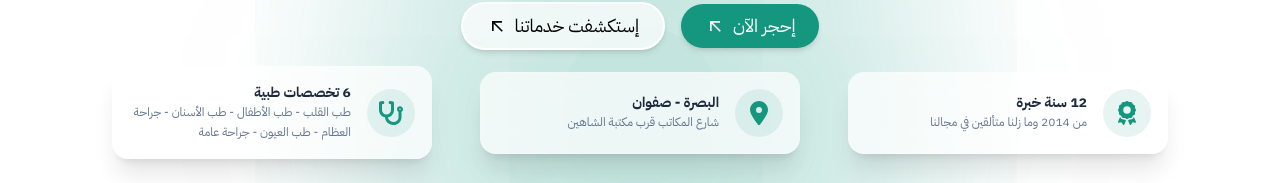
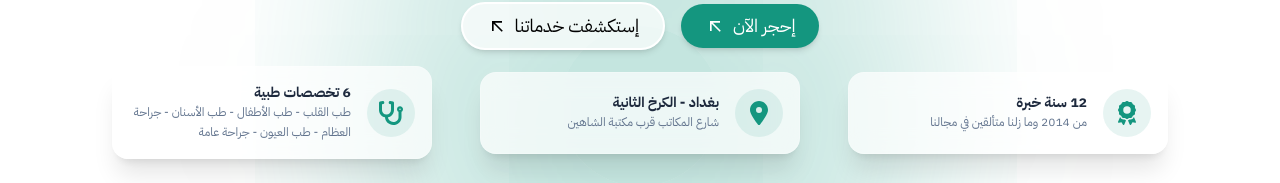
Before and after one commit to muslimIrm/clinc-landing, a Next.js app: page / in a window 1280 px wide. Shown: the part 474-657 px from the top of the page. Built offline with nearby package versions, Linux system fonts and the light colour scheme.

Commit message:
change location

```diff
--- a/app/components/sections/doctors/Doctors.tsx
+++ b/app/components/sections/doctors/Doctors.tsx
@@ -78,7 +78,7 @@ const Doctors = () => {
                         (
                             <div key={d.id} onClick={() => handleDoctorClick(d)} className="flex flex-col gap-3! bg-primary/5 rounded-2xl shadow p-2! translate duration-300 hover:bg-linear-to-b hover:from-accent/90 hover:via-primary hover:to-primary group">
                                 <div className="w-full bg-background rounded-2xl shadow overflow-hidden">
-                                    <Image src={d.image} width={100} height={100} alt="image" className="w-full" unoptimized />
+                                    <Image src={d.image} width={100} height={100} alt="image" className="w-full" />
                                 </div>
                                 <div className="flex flex-col ">
                                     <span className="text-primary font-bold group-hover:text-accent">{d.specialty}</span>
--- a/app/components/sections/home/Hero.tsx
+++ b/app/components/sections/home/Hero.tsx
@@ -23,7 +23,7 @@ const STATS_DATA: StatItem[] = [
     },
     {
         id: 2,
-        title: "البصرة - صفوان",
+        title: "بغداد - الكرخ الثانية",
         subTitle: "شارع المكاتب قرب مكتبة الشاهين",
         icon: FaLocationDot
     },
```
Also changed, not shown: app/dashboard/page.tsx (added).
